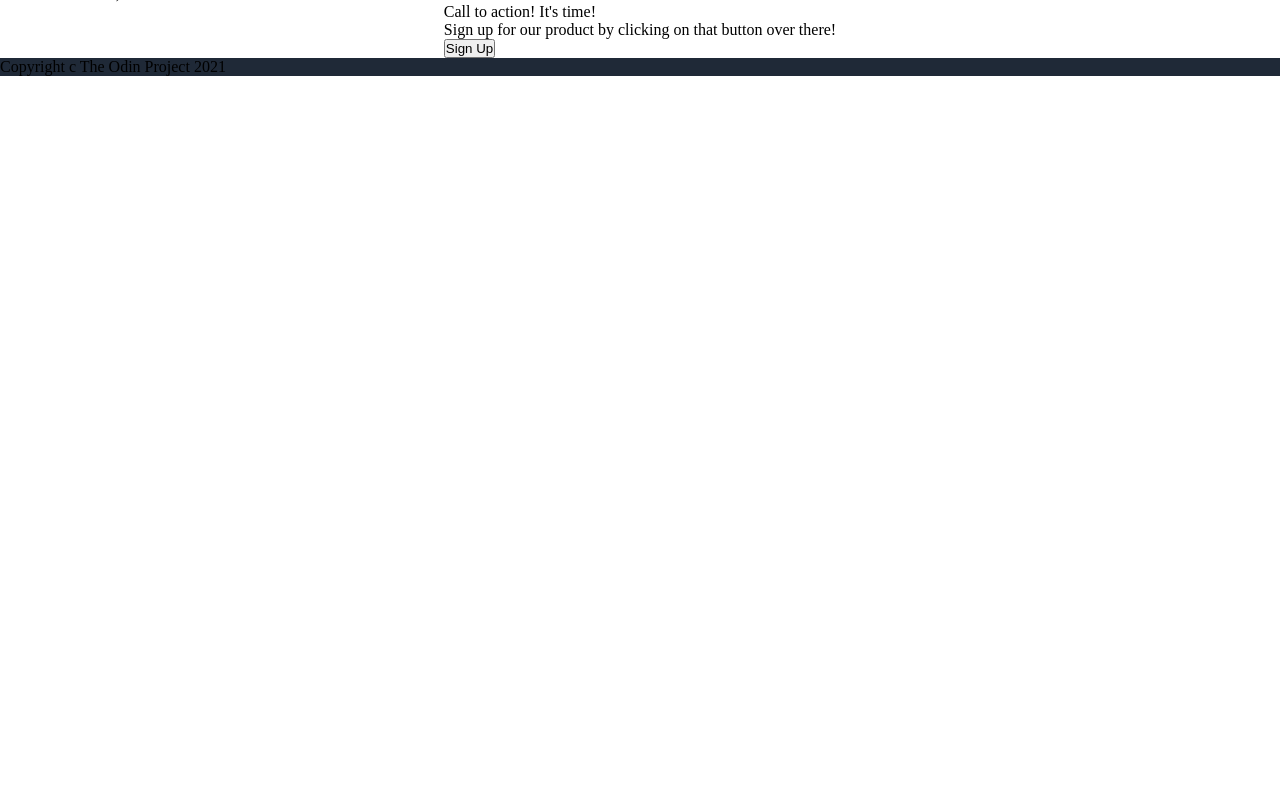
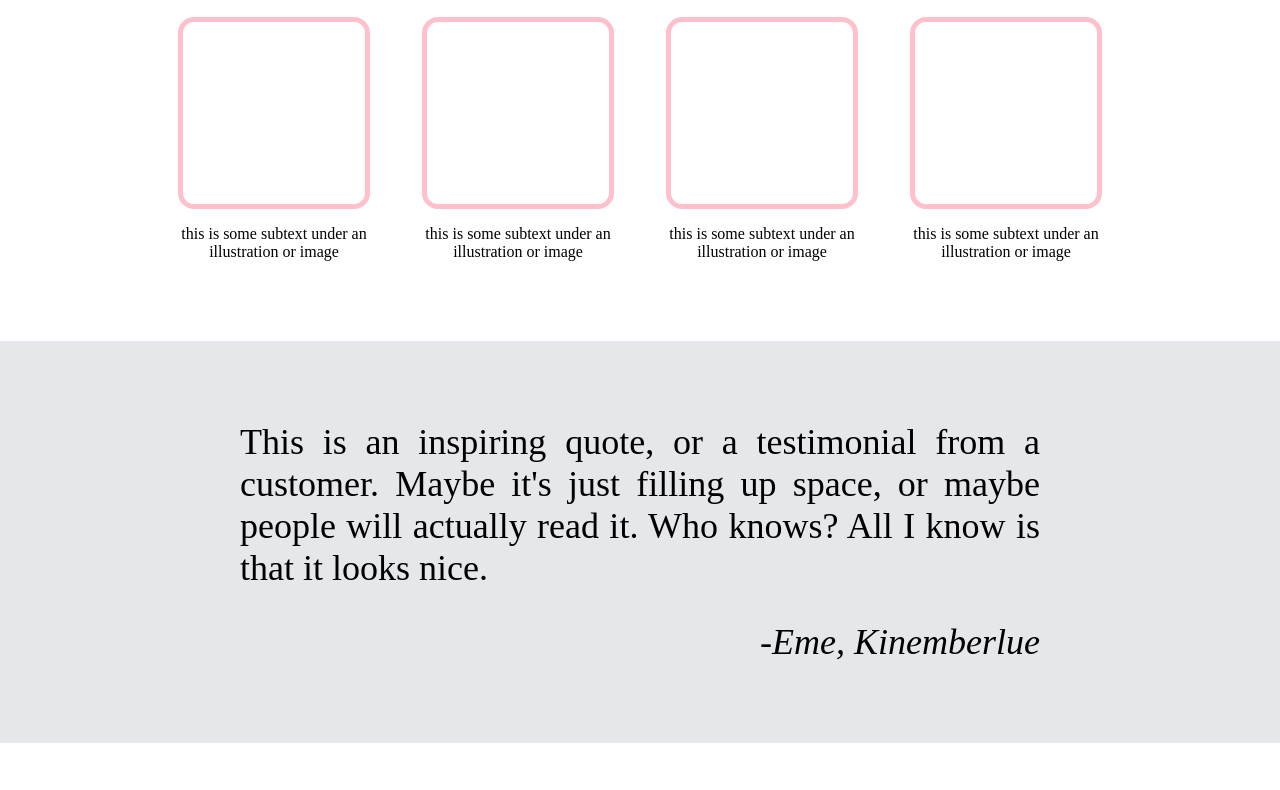
Before and after one commit to quaxkyo/TOP-Landing-Page, a plain HTML site: page index.html in a window 1280 px wide. Shown: the part 713-1503 px from the top of the page. Before the commit the page ends 800 px from the top, so only its background shows below. Drawn offline with Linux system fonts and the light colour scheme.

Commit message:
Modified html and css file.
Added italic tag to citation class.
Added bold tag to first sentence of cta class.

Modified styles of the rest of the sections of the page.

```diff
--- a/index.html
+++ b/index.html
@@ -57,20 +57,20 @@
                 Maybe it's just filling up space, or maybe people will actually read it.
                 Who knows? All I know is that it looks nice.
             </p>
-            <p>-Eme, Kinemberlue</p>
+            <p class="citation"><i>-Eme, Kinemberlue</i></p>
         </div>
 
         <div class="cta">
-            <div>
-                <div>
-                    <p>Call to action! It's time!</p>
+            <div class="cta-wrap">
+                <div class="cta-text">
+                    <p><b>Call to action! It's time!</b></p>
                     <p>Sign up for our product by clicking on that button over there!</p>
                 </div>
-                <div><button>Sign Up</button></div>
+                <div class="cta-button"><button>Sign Up</button></div>
             </div>
         </div>
 
-        <div class="footer">Copyright c The Odin Project 2021</div>
+        <div class="footer">Copyright © The Odin Project 2021</div>
     </div>
 
 </body>
--- a/style.css
+++ b/style.css
@@ -74,7 +74,7 @@
     gap: 1em;
     padding: 1em 10em;
     width: 100%;
-    height: 40vh;
+    height: auto;
     margin: 5em;
 }
 
@@ -90,7 +90,7 @@
 
 .hero .cover-text h1 {
     font-size: 48px;
-    font-weight: bolder;
+    font-weight: bold;
     color: #f9faf8;
 }
 
@@ -110,10 +110,11 @@
 }
 
 .hero .cover-text button:hover {
-    background-color: #f9faf8;
+    background-color: transparent;
     border: solid 1px pink;
+    color: pink;
     transform: scale(1.1);
-    transition-property: background-color, border, transform;
+    transition-property: background-color, border, transform, color;
     transition-duration: .2s;
     transition-timing-function: ease-in-out;
 }
@@ -132,17 +133,122 @@
 */
 
 .images {
-
+    display: flex;
+    flex-direction: column;
+    align-items: center;
+    gap: 2em;
+    width: 100%;
+    padding: 1em 10em;
+    margin: 4em 0;
 }
 
-.quote {
-
+.images h2 {
+    font-size: 36px;
+    font-weight: bolder;
+    color: #1f2937;
 }
 
+.images .images-boxes {
+    display: flex;
+    align-items: center;
+    justify-content: space-between;
+    gap: 1em;
+    width: 100%;
+    text-align: center;
+}
+
+.images .images-boxes > div {
+    display: flex;
+    flex-direction: column;
+    justify-content: space-evenly;
+    align-items: center;
+    gap: 1em;
+}
+
+.images .images-boxes .images-square {
+    height: 12em;
+    width: 12em;
+    border: 5px solid pink;
+    border-radius: 16px;
+}
+
+/*
+
+    QUOTE
+
+*/
+
+.quote {
+    background-color: #e5e7eb;
+    padding: 5em 15em;
+    display: flex;
+    flex-direction: column;
+    gap: 2em;
+}
+
+.quote > p {
+    font-size: 36px;
+    font-weight: lighter;
+    text-align: justify;
+}
+
+.quote .citation {
+    text-align: right;
+}
+
+/*
+
+
+    CTA
+
+
+*/
+
 .cta {
+    width: 100%;
+    padding: 5em 10em;
+}
 
+.cta .cta-wrap {
+    width: 100%;
+    background-color: pink;
+    padding: 2em 5em;
+    display: flex;
+    align-items: center;
+    justify-content: space-evenly;
+}
+
+.cta .cta-wrap .cta-text {
+    font-size: 24px;
+    color: #1f2937;
+}
+
+.cta .cta-wtap .cta-text > p {
+    font-weight: bold;
+}
+
+.cta button {
+    background-color: transparent;
+    padding: 1em 3em;
+    border: 2px solid #f9faf8;
+    border-radius: 16px;
+    box-shadow: 0px 2px 3px #1f2937;
+    color: #1f2937;
+    font-weight: bold;
+}
+
+.cta button:hover {
+    background-color: #1f2937;
+    border: 2px solid #f9faf8;
+    color: pink;
+    box-shadow: none;
+    transition-property: background-color, border, color, box-shadow;
+    transition-duration: .2s;
+    transition-timing-function: ease-in-out;
 }
 
 .footer {
-
+    text-align: center;
+    padding: 2em;
+    color: #f9faf8;
 }
```
